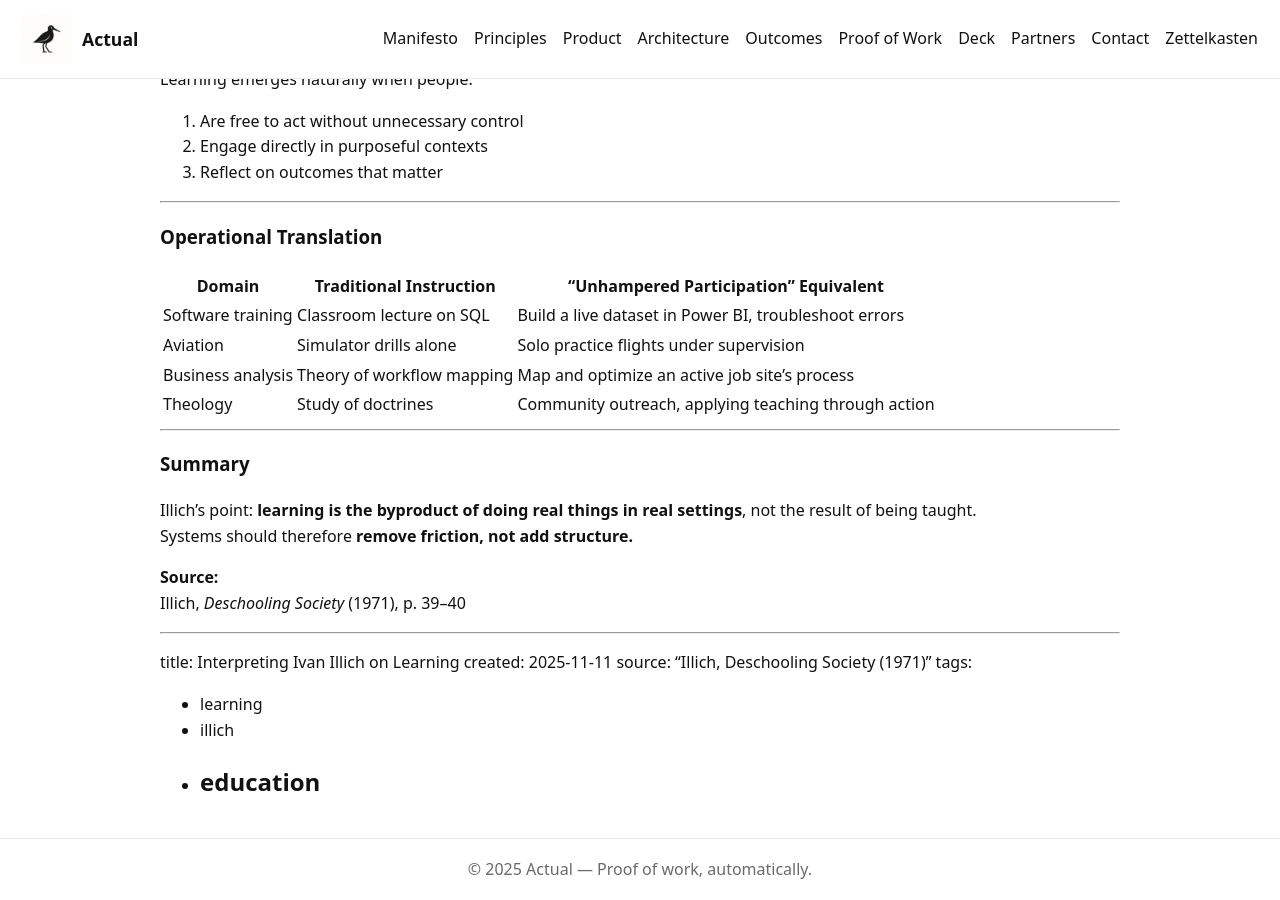
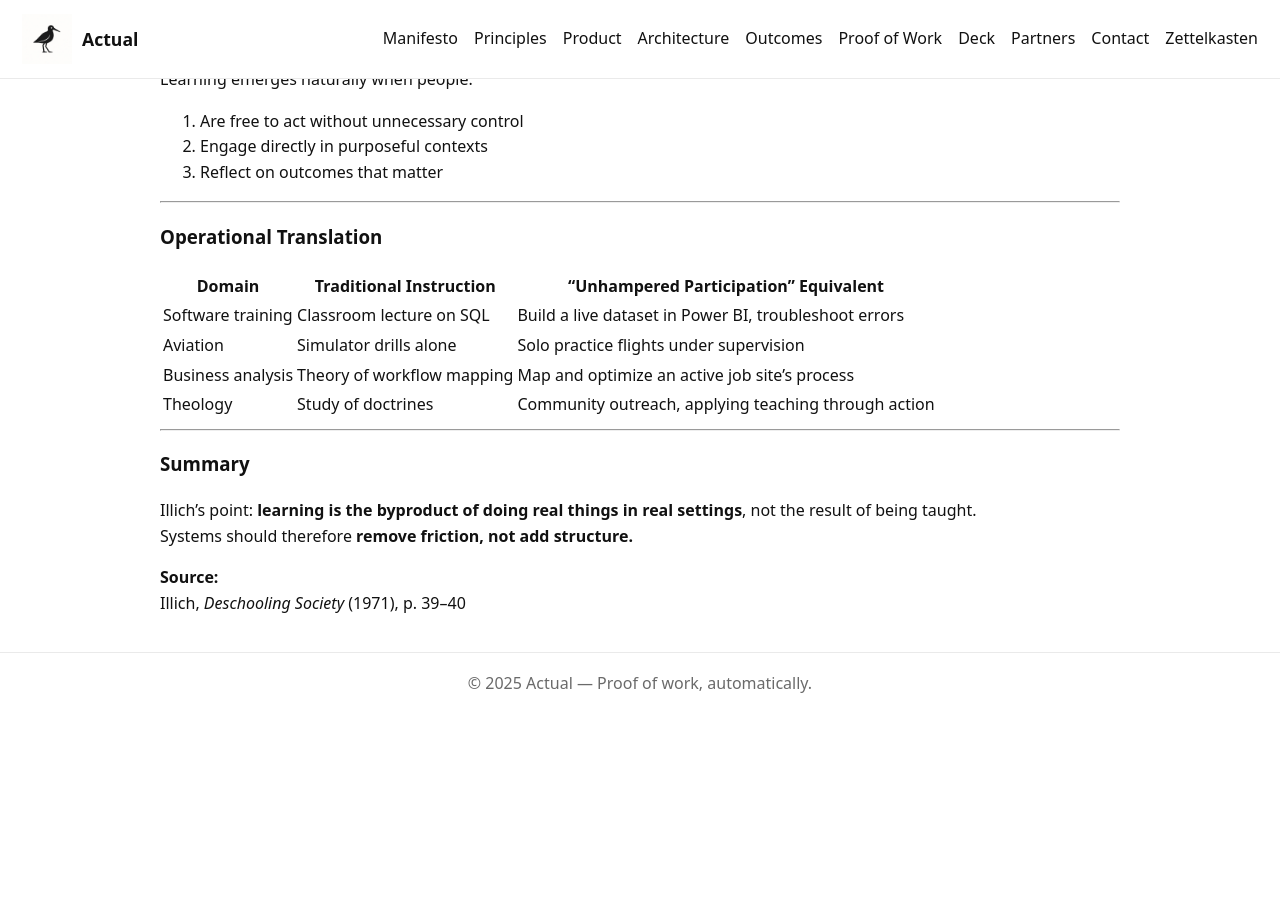
Before and after one commit to greg-e/limosa.work, a Jekyll site: the page built from zettels/2025/202511/251111a_learning.md, in a window 1280 px wide and 900 px high, scrolled down 838 px. Built offline with Jekyll 4.4.1, drawn with Linux system fonts in a browser that asks for light colours; our own code applies the rules of GitHub Pages for plain Markdown files; after the commit the page ends 1553 px from its top, so only the background shows below that.

Commit message:
Update 251111a_learning.md

```diff
--- a/zettels/2025/202511/251111a_learning.md
+++ b/zettels/2025/202511/251111a_learning.md
@@ -61,13 +71,3 @@ Systems should therefore **remove friction, not add structure.**
 
 **Source:**
 [Illich, *Deschooling Society* (1971), p. 39–40](https://monoskop.org/images/3/3e/Illich_Ivan_Deschooling_Society.pdf)
-
----
-title: Interpreting Ivan Illich on Learning
-created: 2025-11-11
-source: "Illich, Deschooling Society (1971)"
-tags:
-  - learning
-  - illich
-  - education
----
```
Also changed, not shown: other parts of zettels/2025/202511/251111a_learning.md (+10 -0 lines).
